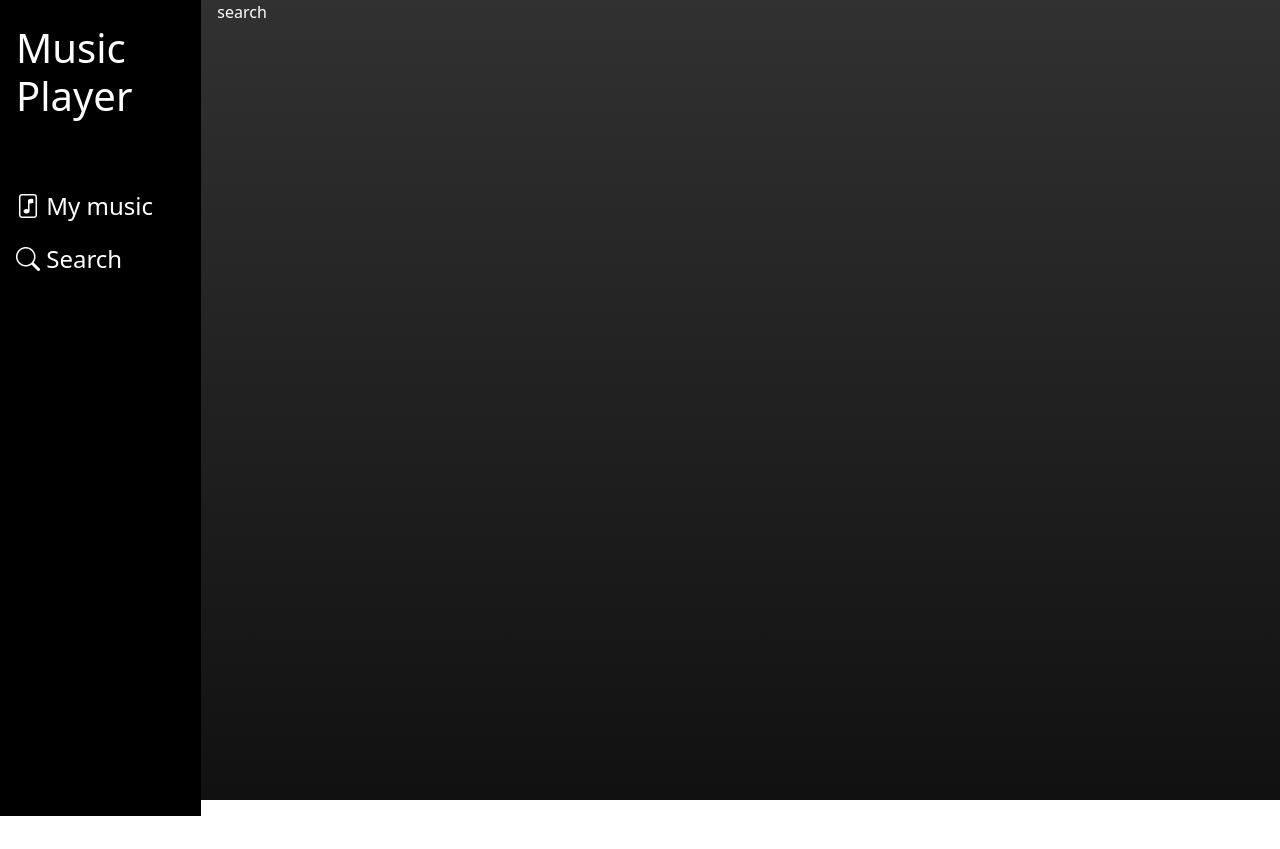
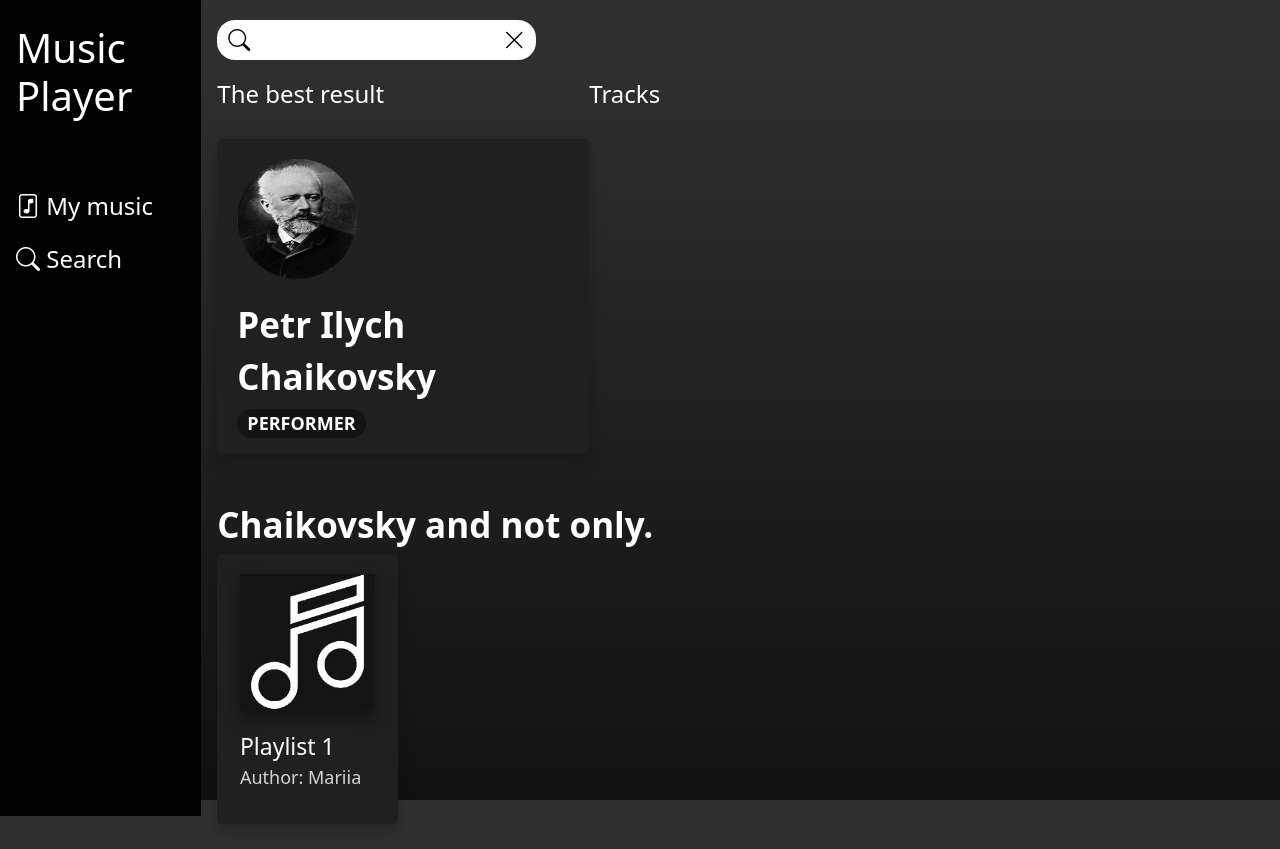
Before and after one commit to wari1aandr/music-player, a Vue app: page /search in a window 1280 px wide. Before the commit the page ends 800 px from the top, so only its background shows below. Built offline with nearby package versions, Linux system fonts and the light colour scheme.

Commit message:
верстка search

```diff
--- a/src/components/MyMusic/List.vue
+++ b/src/components/MyMusic/List.vue
@@ -10,18 +10,18 @@
                 </div>
             </div>
 
-            <ListItem />
+            <PlaylistItem />
         </div>
     </div>
 </template>
 
 <script lang="ts">
 import Vue from 'vue';
-import ListItem from '@/components/MyMusic/ListItem.vue';
+import PlaylistItem from '@/components/PlaylistItem.vue';
 
 export default Vue.extend({
   components: {
-    ListItem
+    PlaylistItem
   }
 });
 </script>
--- a/src/components/MyMusic/ListItem.vue
+++ b/src/components/PlaylistItem.vue
@@ -1,9 +1,9 @@
 <template>
-  <div class="my-music__item">
-    <img class="my-music__item-img" src="@/assets/item-img.jpg" alt="item__img">
+  <div class="playlist__item">
+    <img class="playlist__item-img" src="@/assets/item-img.jpg" alt="item__img">
 
-    <p class="my-music__item-title">Playlist 1</p>
-    <p class="my-music__item-text my-music__item-author">Author: Mariia</p>
+    <p class="playlist__item-title">Playlist 1</p>
+    <p class="playlist__item-text playlist__item-author">Author: Mariia</p>
   </div>
 </template>
 
@@ -16,7 +16,7 @@ export default Vue.extend({
 </script>
 
 <style lang="scss" scoped>
-  .my-music {
+  .playlist {
     &__item {
       display: flex;
       flex-direction: column;
--- /dev/null
+++ b/src/components/Search/BestResult.vue
@@ -0,0 +1,61 @@
+<template>
+    <div class="best">
+        <h4>The best result</h4>
+
+        <div class="best__content">
+            <img class="best__img" src="@/assets/best.jpg" alt="best-result_img">
+
+            <p class="best__name">Petr Ilych Chaikovsky</p>
+            <p class="best__status">Performer</p>
+        </div>
+
+    </div>
+</template>
+
+<script lang="ts">
+import Vue from 'vue';
+
+export default Vue.extend({
+});
+</script>
+
+<style lang="scss" scoped>
+    .best {
+      width: 35%;
+      &__content {
+        margin-top: 30px;
+        background: rgb(32, 32, 32);
+        transition: 0.5s;
+        border-radius: 5px  ;
+
+        -webkit-box-shadow: -1px 7px 16px 1px rgba(0, 0, 0, 0.2);
+        -moz-box-shadow: -1px 7px 16px 1px rgba(0, 0, 0, 0.2);
+        box-shadow: -1px 7px 16px 1px rgba(0, 0, 0, 0.2);
+
+        &:hover {
+          background: rgb(43, 43, 43);
+        }
+      }
+      &__img {
+        height: 120px;
+        width: 120px;
+        clip-path: circle(60px at center);
+        margin: 20px;
+      }
+      &__name {
+        font-size: 35px;
+        font-weight: 600;
+        margin: 0 0 5px 20px;
+      }
+      &__status {
+        display: inline-block;
+        font-size: 18px;
+        font-weight: 600;
+        text-transform: uppercase;
+        background: rgb(20, 20, 20);
+        border-radius: 15px;
+        padding: 1px 10px;
+        margin-left: 20px;
+      }
+    }
+</style>
--- a/src/views/Search.vue
+++ b/src/views/Search.vue
@@ -1,19 +1,85 @@
 <template>
     <div class="search">
-        search
+      <div class="search__field">
+        <button class="search__input-icon search__input-icon--search" type="submit">
+          <i class="bi bi-search"></i>
+        </button>
+
+        <input class="search__input"
+          type="search"
+          name="search"
+          id="search">
+
+        <button class="search__input-icon search__input-icon--close" type="submit">
+          <i class="bi bi-x-lg"></i>
+        </button>
+      </div>
+
+      <div class="d-flex flex-row">
+        <BestResult/>
+
+        <div class="search__tracks">
+          <h4>Tracks</h4>
+        </div>
+      </div>
+
+      <div class="search__notonly">
+        <h4 class="search__notonly-title">Chaikovsky and not only.</h4>
+
+        <PlaylistItem />
+      </div>
     </div>
 </template>
 
 <script lang="ts">
 import Vue from 'vue';
+import BestResult from '@/components/Search/BestResult.vue';
+import PlaylistItem from '@/components/PlaylistItem.vue';
 
 export default Vue.extend({
   name: 'Search',
   components: {
+    BestResult, PlaylistItem
   }
 });
 </script>
 
 <style lang="scss" scoped>
+  .search {
+    &__field {
+      width: 30%;
+      margin: 20px 0;
+      position: relative;
+    }
+    &__input {
+      border: 0px;
+      border-radius: 18px;
+      width: 100%;
+      padding: 8px 0 8px 0;
+      &-icon {
+        position: absolute;
+        top: 2px;
+        font-size: 22px;
 
+        border: 0px;
+        background: transparent;
+
+        &--search {
+          left: 5px;
+        }
+        &--close {
+          right: 5px;
+        }
+      }
+    }
+    &__notonly {
+      margin: 50px 0 25px 0;
+
+      &-title {
+        font-size: 35px;
+        font-weight: 600;
+      }
+    }
+
+  }
 </style>
```
Also changed, not shown: src/assets/best.jpg (added), src/assets/logo.png (deleted).
